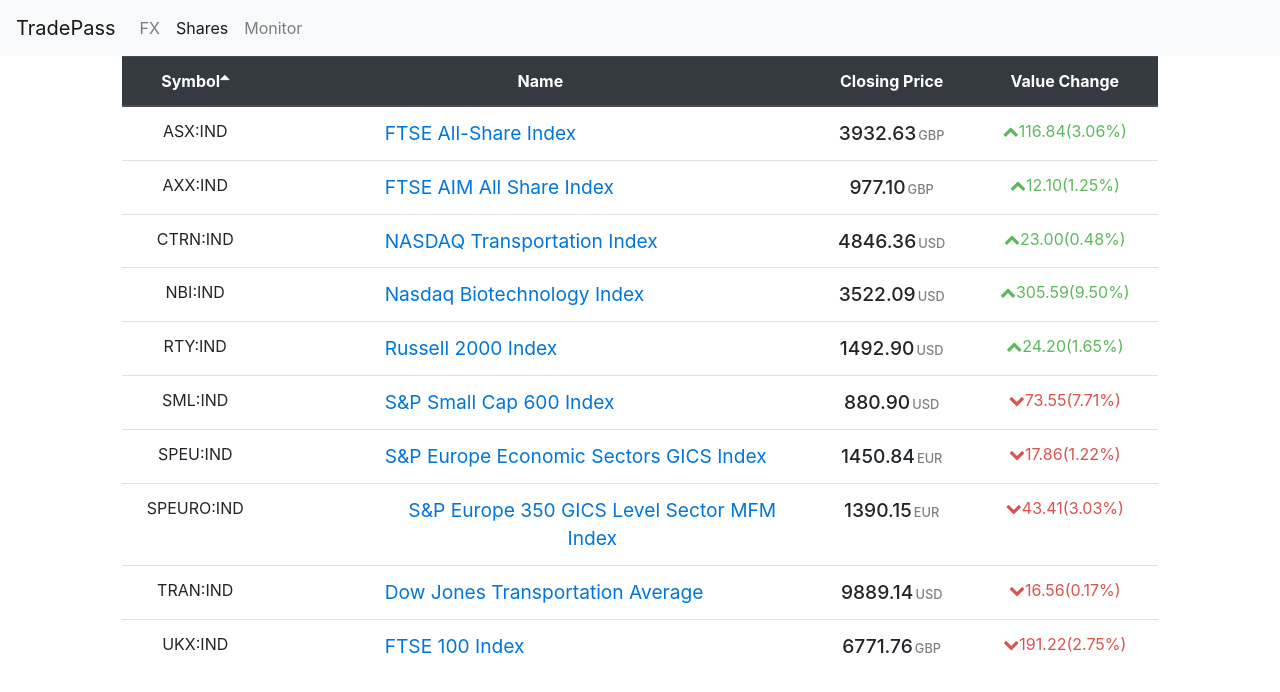
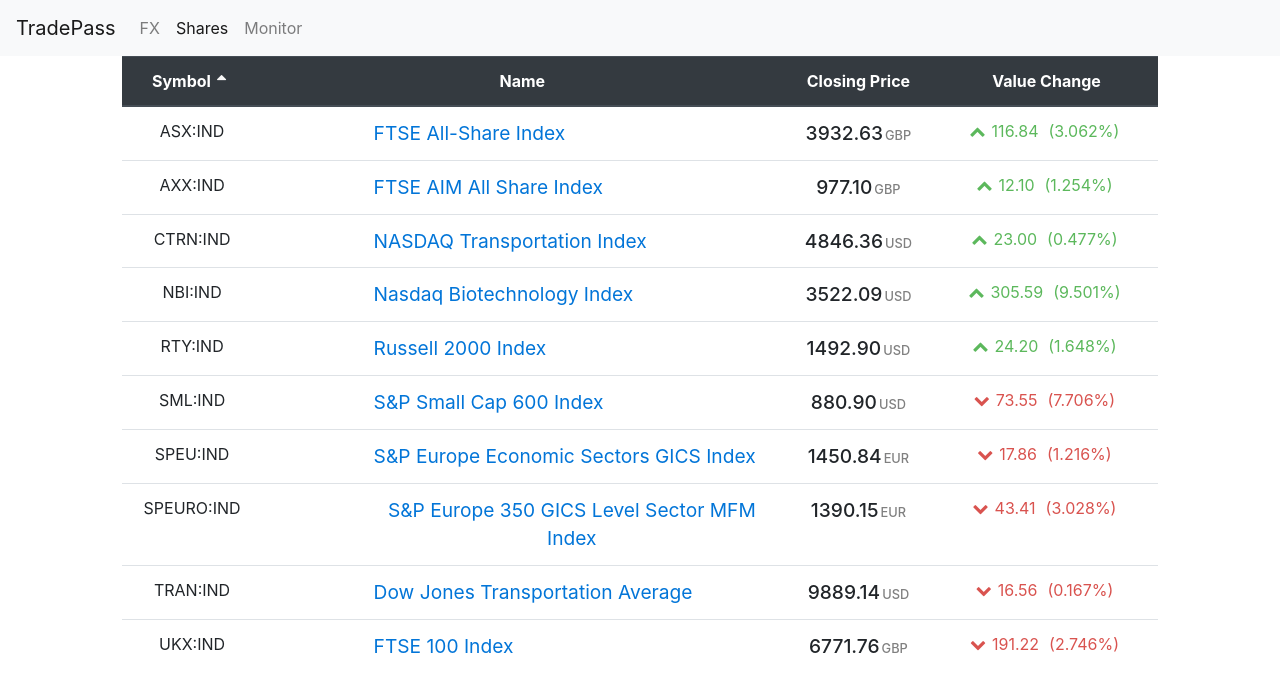
Before and after one commit to tonychenze/bondDebtHistory, a React (Create React App) app: page /shares in a window 1280 px wide. Shown: the top 692 px of the page. Built offline with nearby package versions, Linux system fonts and the light colour scheme.

Commit message:
changing the style of the share change values

```diff
--- a/src/components/risk-table-shares/shareChange.jsx
+++ b/src/components/risk-table-shares/shareChange.jsx
@@ -31,7 +31,7 @@
     const valueChange = Math.abs(share.price - share.closingPrice).toFixed(2);
     const percentChange = Math.abs(
       ((share.price - share.closingPrice) / share.closingPrice) * 100
-    ).toFixed(2);
+    ).toFixed(3);
     return (
       <React.Fragment>
         <span className={this.getChangeClassName()}>
--- a/src/components/risk-table-shares/shares.css
+++ b/src/components/risk-table-shares/shares.css
@@ -31,7 +31,13 @@
   font-weight: 500;
   color: grey;
 }
+.valueChange,
+.precentageChange {
+  padding-right: 10px;
+}
 
 .fa {
   font-weight: 200;
+  padding-right: 6px;
+  padding-left: 6px;
 }
```
